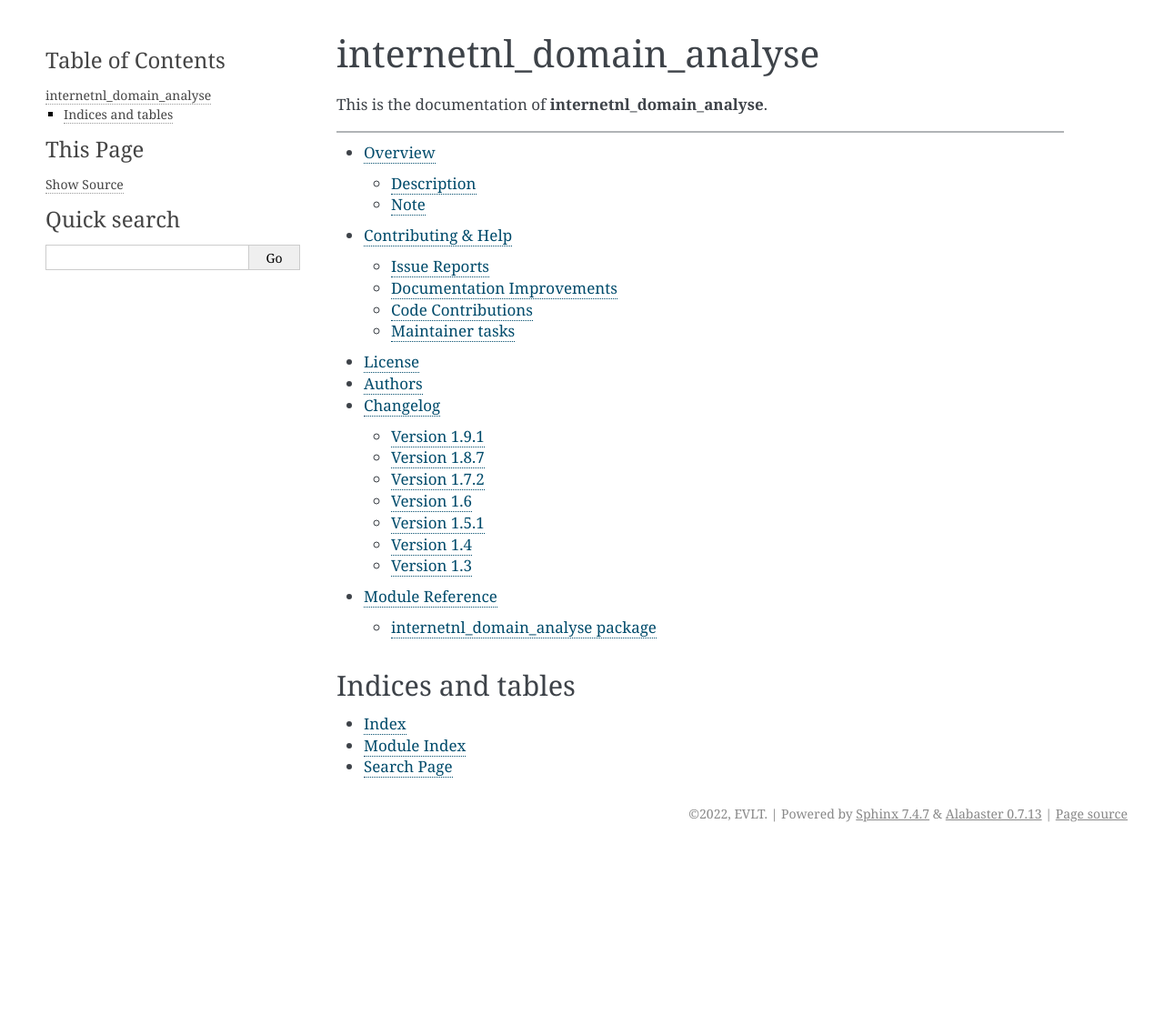
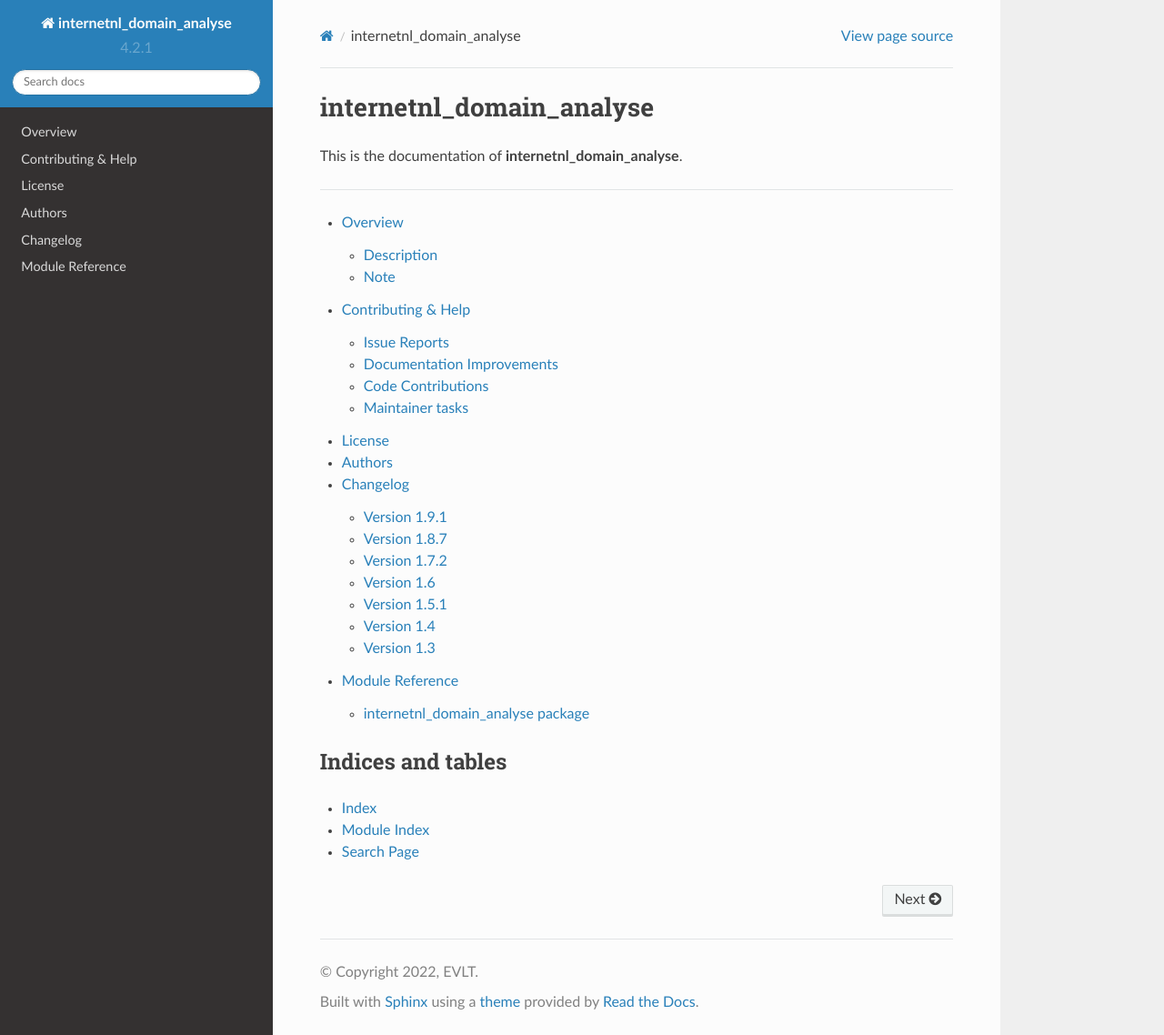
Before and after one commit to eliscamastenbroek/internetnl_domain_analyse, a Sphinx documentation site: the page built from docs/index.rst, in a window 1280 px wide and 1138 px high. Shown: the whole window at 91% size. Built offline with Sphinx 7.4.7 and the Read the Docs theme 2.0.0, drawn with Linux system fonts in a browser that asks for light colours.

Commit message:
changed to rtd theme

```diff
--- a/docs/conf.py
+++ b/docs/conf.py
@@ -153,15 +153,15 @@ todo_emit_warnings = True
 
 # The theme to use for HTML and HTML Help pages.  See the documentation for
 # a list of builtin themes.
-html_theme = "alabaster"
+html_theme = "sphinx_rtd_theme"
 
 # Theme options are theme-specific and customize the look and feel of a theme
 # further.  For a list of options available for each theme, see the
 # documentation.
-html_theme_options = {
-    "sidebar_width": "300px",
-    "page_width": "1200px"
-}
+# html_theme_options = {
+#    "sidebar_width": "300px",
+#    "page_width": "1200px"
+# }
 
 # Add any paths that contain custom themes here, relative to this directory.
 # html_theme_path = []
@@ -246,7 +246,13 @@ latex_elements = {
 # Grouping the document tree into LaTeX files. List of tuples
 # (source start file, target name, title, author, documentclass [howto/manual]).
 latex_documents = [
-    ("index", "user_guide.tex", "internetnl_domain_analyse Documentation", "EVLT", "manual")
+    (
+        "index",
+        "user_guide.tex",
+        "internetnl_domain_analyse Documentation",
+        "EVLT",
+        "manual",
+    )
 ]
 
 # The name of an image file (relative to this directory) to place at the top of
```
